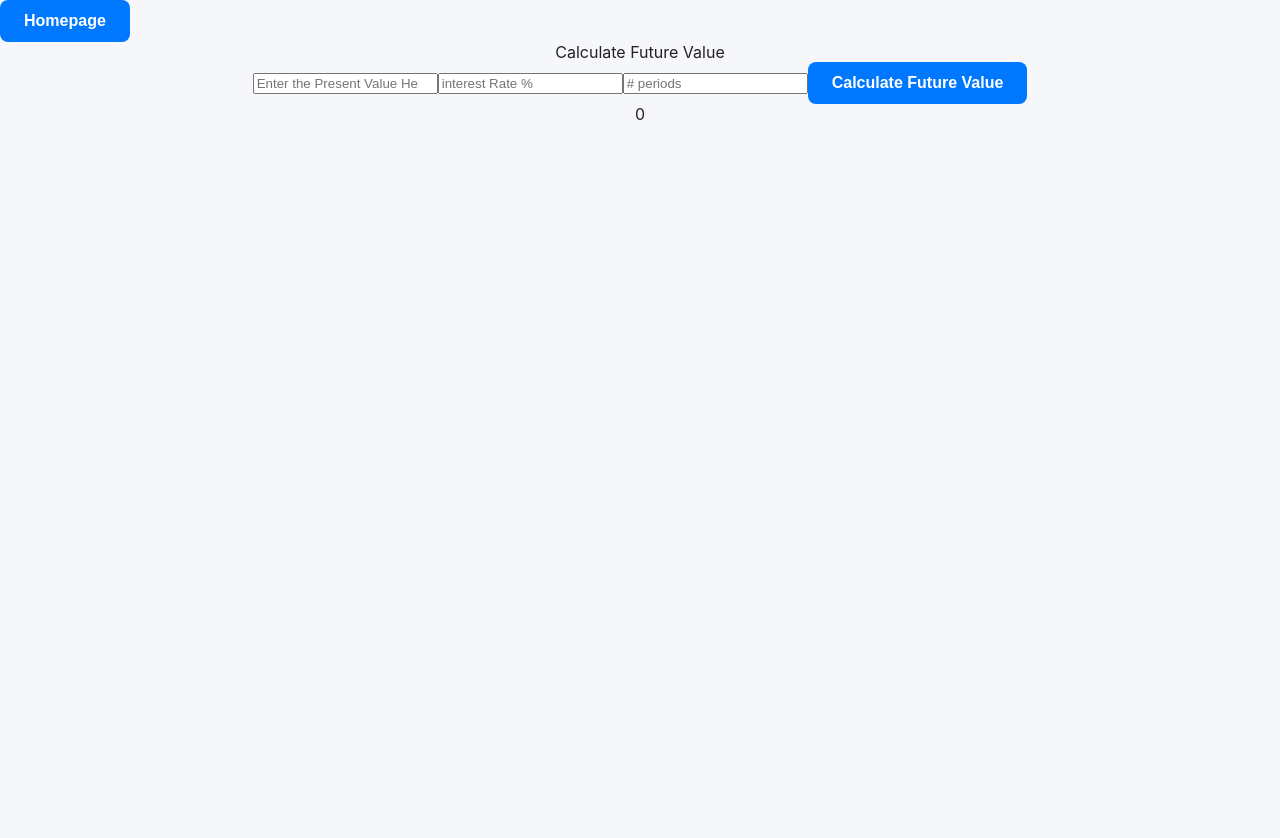
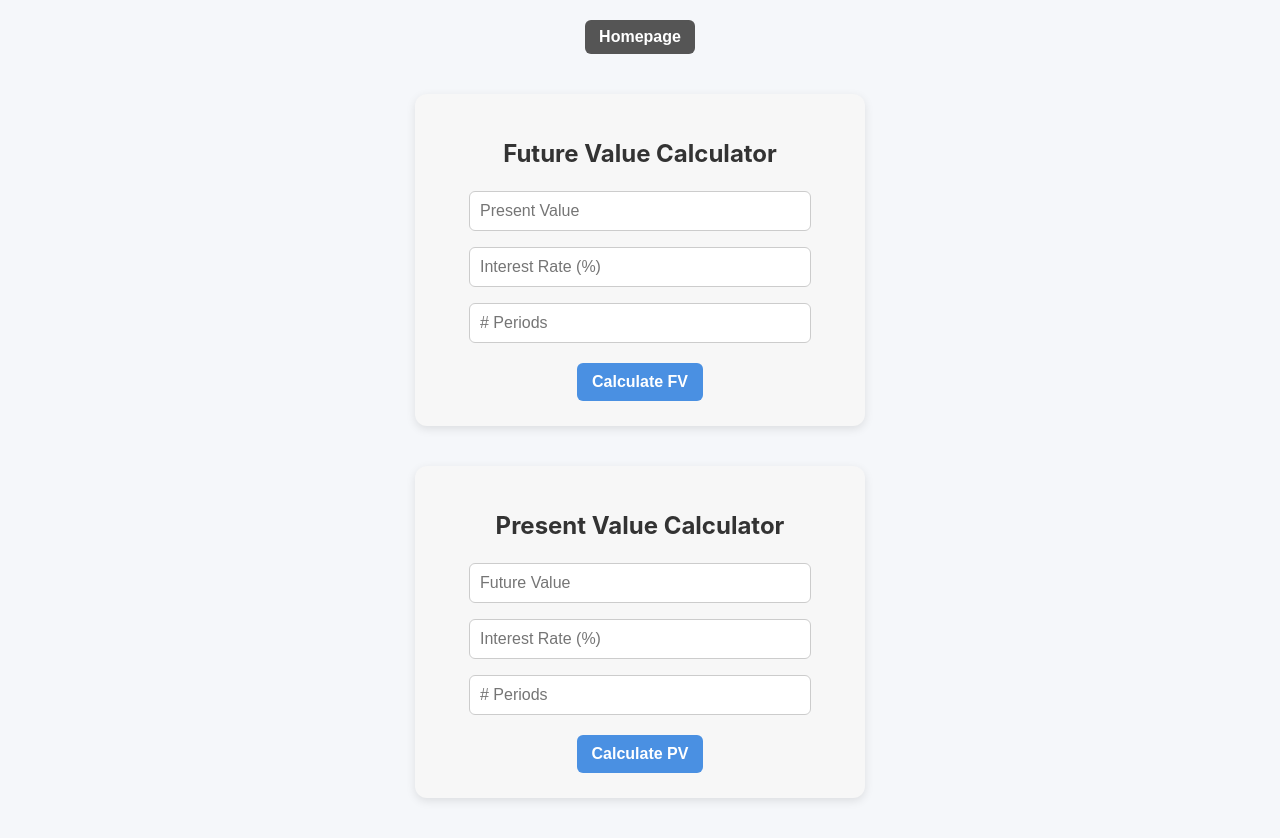
Before and after one commit to cpalm21/FinanceApp, a React (Create React App) app: page /#/future-present-value in a window 1280 px wide. Before the commit the page ends 800 px from the top, so only its background shows below. Built offline with nearby package versions, Linux system fonts and the light colour scheme.

Commit message:
Added present value and changed styling

```diff
--- a/src/FuturePresentValue.css
+++ b/src/FuturePresentValue.css
@@ -1,38 +1,76 @@
-.FutureValue {
+/* Container sections */
+.FutureValue,
+.PresentValue {
   text-align: center;
+  margin: 40px auto;
+  padding: 25px;
+  max-width: 400px;
+  background: #f7f7f7;
+  border-radius: 12px;
+  box-shadow: 0px 3px 10px rgba(0, 0, 0, 0.1);
 }
 
-.App-logo {
-  height: 40vmin;
-  pointer-events: none;
+.FutureValue h2,
+.PresentValue h2 {
+  margin-bottom: 15px;
+  font-size: 24px;
+  color: #333;
 }
 
-@media (prefers-reduced-motion: no-preference) {
-  .App-logo {
-    animation: App-logo-spin infinite 20s linear;
-  }
+/* Input styling */
+.FutureValue input,
+.PresentValue input {
+  width: 80%;
+  padding: 10px;
+  margin: 8px 0;
+  border-radius: 6px;
+  border: 1px solid #ccc;
+  font-size: 16px;
 }
 
-.App-header {
-  background-color: #282c34;
-  min-height: 100vh;
-  display: flex;
-  flex-direction: column;
-  align-items: center;
-  justify-content: center;
-  font-size: calc(10px + 2vmin);
+/* Button styling */
+.FutureValue button,
+.PresentValue button {
+  margin-top: 12px;
+  padding: 10px 15px;
+  background-color: #4a90e2;
   color: white;
+  border: none;
+  border-radius: 6px;
+  cursor: pointer;
+  font-size: 16px;
+  transition: 0.2s;
 }
 
-.App-link {
-  color: #61dafb;
+.FutureValue button:hover,
+.PresentValue button:hover {
+  background-color: #3a78c2;
 }
 
-@keyframes App-logo-spin {
-  from {
-    transform: rotate(0deg);
-  }
-  to {
-    transform: rotate(360deg);
-  }
+/* Result text */
+.result {
+  margin-top: 15px;
+  font-size: 18px;
+  font-weight: bold;
+  color: #222;
 }
+
+/* Homepage button alignment */
+.homepage-button {
+  text-align: center;
+  margin-top: 20px;
+}
+
+.homepage-button button {
+  padding: 8px 14px;
+  background-color: #555;
+  color: white;
+  border: none;
+  border-radius: 6px;
+  cursor: pointer;
+  transition: 0.2s;
+}
+
+.homepage-button button:hover {
+  background-color: #333;
+}
--- a/src/FuturePresentValue.tsx
+++ b/src/FuturePresentValue.tsx
@@ -1,70 +1,109 @@
-
-import React, {ChangeEvent, useState} from 'react';
-
-import './FuturePresentValue.css';
-import { useNavigate } from 'react-router-dom';
-
-
+import React, { ChangeEvent, useState } from "react";
+import "./FuturePresentValue.css";
+import { useNavigate } from "react-router-dom";
 
 function FuturePresentValue() {
+  // Inputs (shared between FV and PV calculations)
+  const [presentValue, setPresentValue] = useState<number>(0);
+  const [futureValue, setFutureValue] = useState<number>(0);
+  const [interestRate, setInterestRate] = useState<number>(0);
+  const [numPeriods, setNumPeriods] = useState<number>(0);
 
-  //state for future value
-  const [futureValue, setFutureValue] = useState<number>(0);
-  const [presentValue, setPresentValue] = useState<number>(0);
-  const [numPeriods, setnumPeriods] = useState<number>(0);
-  const [interestRate, setinterestRate] = useState<number>(0);
+  // Results
+  const [fvResult, setFvResult] = useState<number | null>(null);
+  const [pvResult, setPvResult] = useState<number | null>(null);
 
+  // Handlers
+  const handlePresentValueChange = (e: ChangeEvent<HTMLInputElement>) =>
+    setPresentValue(parseFloat(e.target.value));
 
+  const handleFutureValueChange = (e: ChangeEvent<HTMLInputElement>) =>
+    setFutureValue(parseFloat(e.target.value));
 
+  const handleInterestRateChange = (e: ChangeEvent<HTMLInputElement>) =>
+    setInterestRate(parseFloat(e.target.value));
 
-  function calculateFutureValue(): void{
-    setFutureValue(presentValue*(1+(interestRate/100))**numPeriods);
-  }
+  const handleNumPeriodsChange = (e: ChangeEvent<HTMLInputElement>) =>
+    setNumPeriods(parseFloat(e.target.value));
 
-  const handlePresentValueChange = (event: ChangeEvent<HTMLInputElement>) => {
-    setPresentValue(Number(event.target.value));  // Update state with input's current value
+  // Calculations
+  const calculateFutureValue = () => {
+    const fv = presentValue * Math.pow(1 + interestRate / 100, numPeriods);
+    setFvResult(fv);
   };
 
-   const handleInterestRateChange = (event: ChangeEvent<HTMLInputElement>) => {
-    setinterestRate(Number(event.target.value));  // Update state with input's current value
-  };
-
-  const handleNumPeriodsChange = (event: ChangeEvent<HTMLInputElement>) => {
-    setnumPeriods(Number(event.target.value));  // Update state with input's current value
+  const calculatePresentValue = () => {
+    const pv = futureValue / Math.pow(1 + interestRate / 100, numPeriods);
+    setPvResult(pv);
   };
 
   const navigate = useNavigate();
 
-
-
-
-
   return (
     <div>
+      <div className="homepage-button">
+        <button onClick={() => navigate("/")}>Homepage</button>
+      </div>
 
-        <div className = "homepage-button">
+      {/* ---------------- FUTURE VALUE SECTION ---------------- */}
+      <div className="FutureValue">
+        <h2>Future Value Calculator</h2>
 
-        <button onClick = {() => navigate("/")}>
-          Homepage
-        </button>
+        <input
+          type="number"
+          placeholder="Present Value"
+          onChange={handlePresentValueChange}
+        />
+        <input
+          type="number"
+          placeholder="Interest Rate (%)"
+          onChange={handleInterestRateChange}
+        />
+        <input
+          type="number"
+          placeholder="# Periods"
+          onChange={handleNumPeriodsChange}
+        />
 
+        <button onClick={calculateFutureValue}>Calculate FV</button>
+
+        {fvResult !== null && (
+          <div className="result">
+            Future Value: <strong>${fvResult.toFixed(2)}</strong>
+          </div>
+        )}
+      </div>
+
+      {/* ---------------- PRESENT VALUE SECTION ---------------- */}
+      <div className="PresentValue">
+        <h2>Present Value Calculator</h2>
+
+        <input
+          type="number"
+          placeholder="Future Value"
+          onChange={handleFutureValueChange}
+        />
+        <input
+          type="number"
+          placeholder="Interest Rate (%)"
+          onChange={handleInterestRateChange}
+        />
+        <input
+          type="number"
+          placeholder="# Periods"
+          onChange={handleNumPeriodsChange}
+        />
+
+        <button onClick={calculatePresentValue}>Calculate PV</button>
+
+        {pvResult !== null && (
+          <div className="result">
+            Present Value: <strong>${pvResult.toFixed(2)}</strong>
+          </div>
+        )}
+      </div>
     </div>
-
-    <div className="FutureValue">
-      <div>
-        Calculate Future Value
-      </div>
-      <input type="number" placeholder="Enter the Present Value Here" onChange={handlePresentValueChange} />
-      <input type="number"placeholder = "interest Rate %" onChange={handleInterestRateChange} />
-      <input type="number"placeholder = "# periods" onChange={handleNumPeriodsChange} />
-      <button onClick={calculateFutureValue}>Calculate Future Value</button>
-      <div>{futureValue}</div>
-    </div>
-
-    </div>
-
   );
 }
 
-
 export default FuturePresentValue;
```
